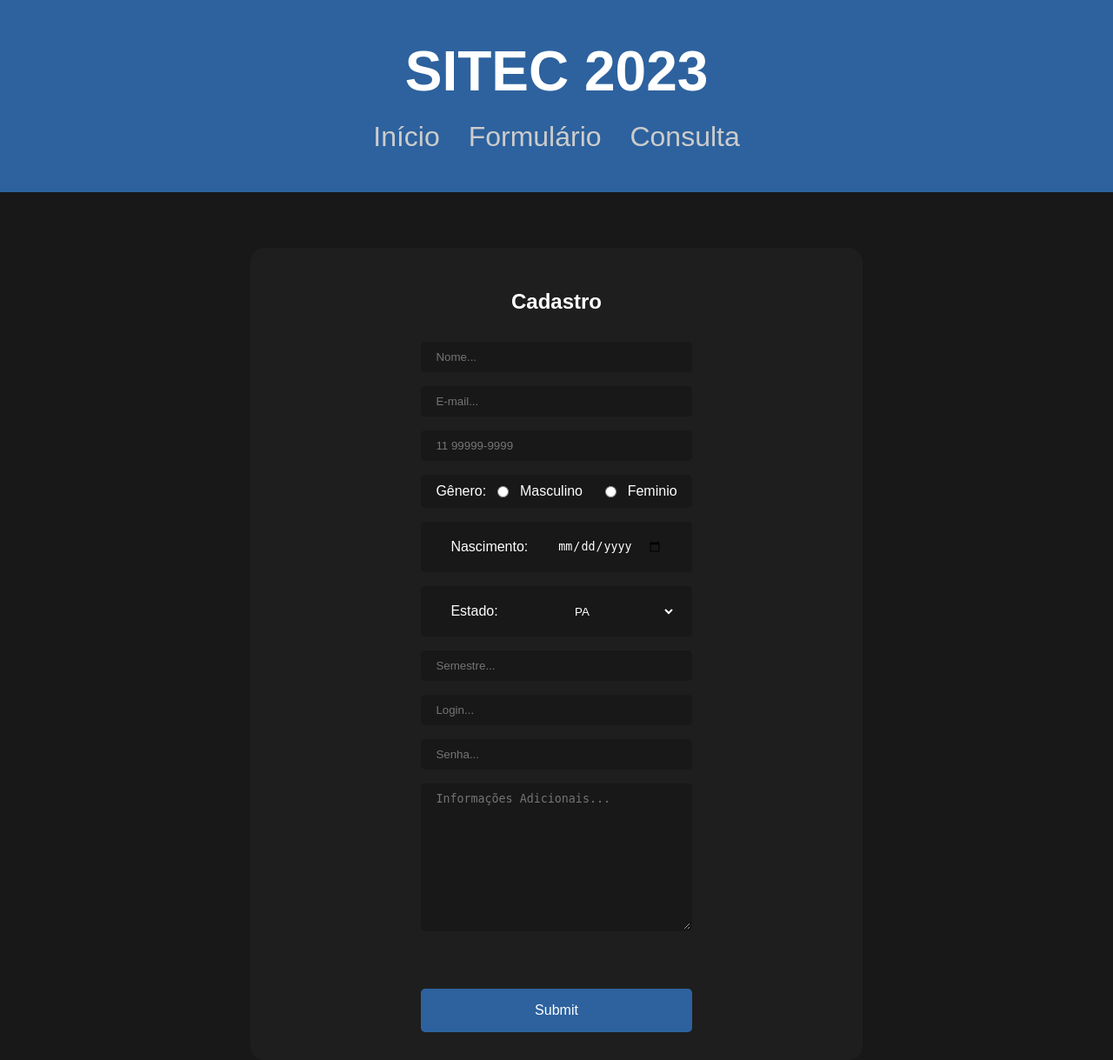
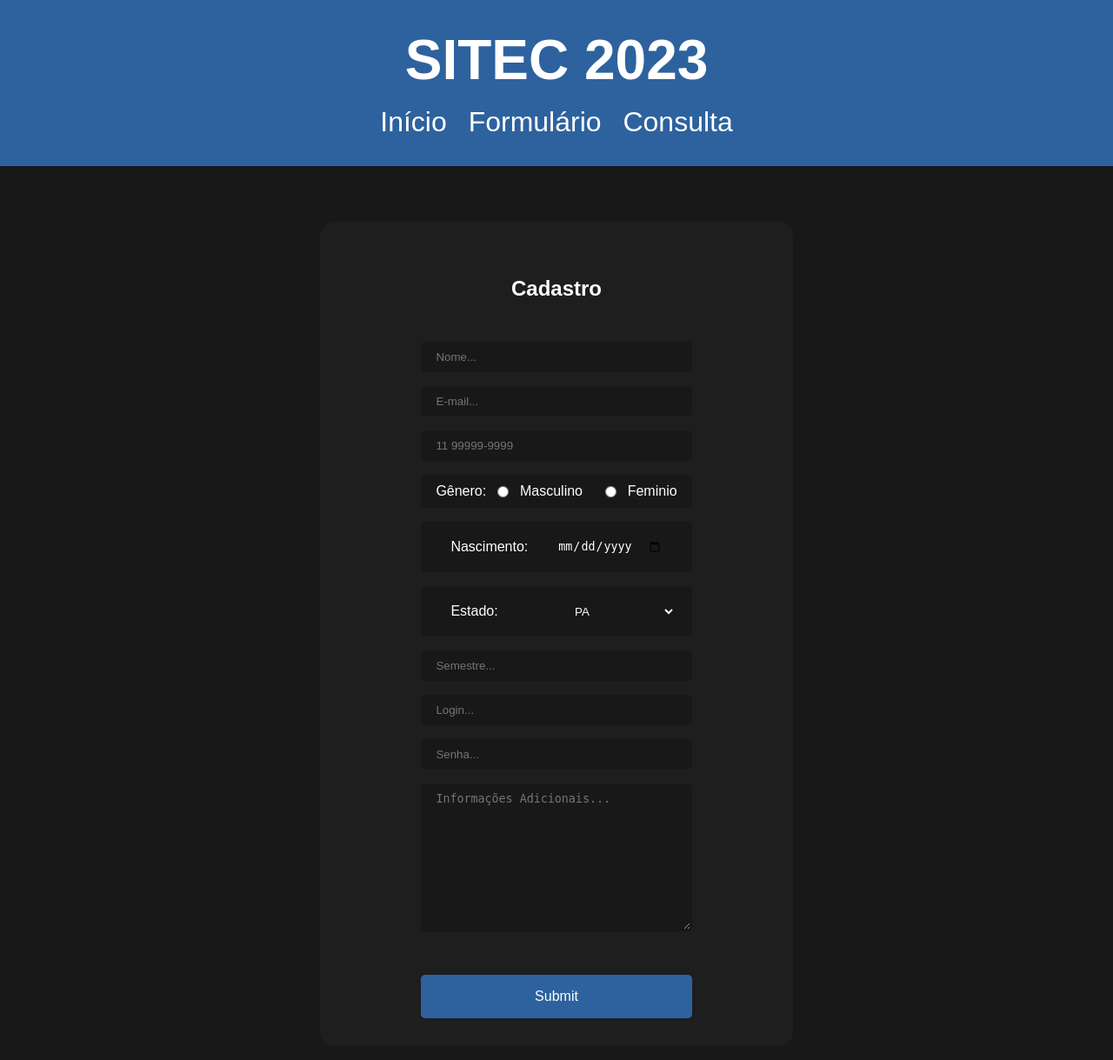
Before and after one commit to JoeMiran/sitec_2023, a PHP site: page /formulario.php in a window 1280 px wide. Shown: the whole page at 87% size. After the commit the page ends 1171 px from the top, so only its background shows below. Run offline with PHP 8.4, Linux system fonts and the light colour scheme; some web fonts are replaced.

Commit message:
On branch funciona  Your branch is up to date with 'origin/funciona'.  Changes to be committed: 	modified:   css/style.css 	modified:   formulario.php

```diff
--- a/css/style.css
+++ b/css/style.css
@@ -12,67 +12,77 @@
 * {
     margin: 0;
     padding: 0;
+    text-decoration: none;
+    color: var(--color-white);
 }
 
 body {
     font-family: Arial, Helvetica, sans-serif;
     background-color: var(--color-dark1);
-    color: var(--color-white);
     height: 100vh;
+    opacity: 1;
+    transition: opacity 0.5s ease-in-out;
 }
 
-img {
-    width: 180px;
-    margin-left: auto;
-    margin-right: auto;
-    justify-content: center;
+body.exiting {
+    opacity: 0;
 }
 
 /*
         ---- Formatação do cabeçalho ----
 */
 
-.cabecalho {
+.area-cabecalho {
+    display: flex;
+    flex-direction: column;
+    align-items: center;
     max-width: 100%;
     font-size: 2em;
     font-family: 'Low Gun Screen', sans-serif;
-    background: #e6e6e6;
+    background-color: var(--color-blue2);
+    padding: 32px;
+    gap: 16px;
 }
 
-#area-cabecalho {
-    background-color: var(--color-blue2);
-    padding: 35px;
-    padding-top: 35px;
-    text-align: center;
+#area-logo:hover{
+    transform: scale(1.2);
+    transition: all 1s;
+}
+
+/*
+        ---- Formatação de links ----
+*/
+
+#area-menu a{
+    border-radius: 8px;
+    padding:  8px;
 }
 
 
-#area-logo, #area-menu {
-    padding: 10px;
+#area-menu a:hover {
+    color: var(--color-dark1);
+    border-radius: 8px;
+    padding: 8px;
+    background-color: var(--color-blue1);
+    transition: all 1s;
 }
 
-.roxo {
-    color: var(--color-white);
+#area-cabecalho a:link, #area-cabecalho a:visited {
+    padding: 8px 12px;
 }
-.ano {
-    color: var(--color-white);
-}
+
 /*
         ---- Formatação da área principal ----
 */
 
 .container {
     display: flex;
-    width: 80%;
-    height: 490px;
-    margin-left: auto;
-    margin-right: auto;
-    margin-top: 170px;
     justify-content: center;
+    margin-top: 128px;
 }
 
 .area_principal {
-    width: 30%;
+    width: 20%;
     border-top-left-radius: 12px;
     border-bottom-left-radius: 12px;
     margin-top: 10px;
@@ -81,23 +91,26 @@ img {
     background-color: var(--color-blue2);
 }
 
+.area_principal img {
+    width: 176px;
+    margin: 0px auto;
+}
+
 .botoes {
     display: flex;
-    justify-content: space-evenly;
+    justify-content: space-around;
 }
 
-.botoes .botao_entrar,
+.botao_entrar,
 .botao_enviar {
-    padding: 1rem;
-    font-size: 1rem;
-    outline: none;
+    padding: 16px;
+    font-size: 16px;
     border: none;
     border-radius: 5px;
-    margin-top: 1rem;
     background-color: var(--color-blue2);
     color: var(--color-white);
     cursor: pointer;
-    transition: .3s;
+    transition: all .8s;
 }
 
 .botoes .botao_entrar:hover,
@@ -164,64 +197,40 @@ img {
 }
 
 /*
-        ---- Formatação de links ----
-*/
-
-a {
-    text-decoration: none;
-    border-radius: 0.5rem;
-}
-
-a:link, a:visited {
-    color: var(--color-blue1);
-}
-
-a:hover {
-    text-decoration: underline;
-}
-
-#area-cabecalho a:link, #area-cabecalho a:visited {
-    color: #CCC;
-    padding: 8px 12px;
-}
-
-#area-cabecalho a:hover {
-    color: #000;
-    background: var(--color-blue1) ;
-    text-decoration: none;
-    transition: all 1s;
-}
-
-/*
         ---- Formatação do formulário ----
 */
 .content {
-    width: 40rem;
-    margin-top: 4rem;
-    margin-left: auto;
-    margin-right: auto;
-    margin-bottom: 4rem;
-    background-color: var(--color-dark2);
-    padding: 2rem;
-    border-radius: 1rem;
-    overflow: auto;
     display: flex;
     justify-content: center;
     align-items: center;
+    width: 480px;
+    margin-top: 64px;
+    margin-left: auto;
+    margin-right: auto;
+    margin-bottom: 64px;
+    background-color: var(--color-dark2);
+    padding: 32px;
+    border-radius: 16px;
 }
 
 .text {
-    margin-top: 1rem;
-    margin-bottom: 1rem;
+    margin: 16px 0px;
     text-align: center;
     color: var(--color-white);
+    padding: 15px;
+}
 
+fieldset {
+    flex-wrap: wrap;
+    border-radius: 10px;
+    padding: 1.25rem;
+    margin-bottom: 25px;
 }
 
 .content form {
     display: flex;
     flex-direction: column;
-    gap: 1rem;
+    gap: 16px;
 }
 
 .span-required {
--- a/formulario.php
+++ b/formulario.php
@@ -15,12 +15,9 @@ include_once 'salvaFormulario.php';
 </head>
 
 <body>
-
-    <div class="cabecalho">
-
-        <div id="area-cabecalho">
+    <div class="area-cabecalho">
          <div id="area-logo">
-                <h1><span class="roxo">SITEC </span><span class="branco">2023</span></h1>
+             <h1><span class="roxo">SITEC </span><span class="ano">2023</span></h1>
          </div>
 
          <div id="area-menu">
@@ -28,10 +25,8 @@ include_once 'salvaFormulario.php';
              <a href="">Formulário</a>
              <a href="consulta.php">Consulta</a>
          </div>
-
      </div>
 
-    </div>
     <div class="content">
         <form id="form" action="salvaFormulario.php" method="POST">
             <h2 class="text">Cadastro</h2>
@@ -85,6 +80,21 @@ include_once 'salvaFormulario.php';
             <input class="botao_enviar" name="botao_enviar" type="submit"></input>
         </form>
     </div>
+
+    <script>
+         // Quando um link ou botão é clicado
+         document.querySelectorAll('a, button').forEach(link => {
+             link.addEventListener('click', (event) => {
+                 event.preventDefault(); // Impede o comportamento padrão de seguir o link imediatamente
+                 const destination = link.getAttribute('href'); // Obtém o destino do link
+                 document.querySelector('body').classList.add('exiting'); // Adiciona a classe .exiting
+                 setTimeout(() => {
+                     window.location.href = destination; // Redireciona para o destino após a transição
+                 }, 500); // Tempo da transição em milissegundos (0,5 segundos)
+             });
+         });
+     </script>
+
 </body>
 
 </html>
```
Also changed, not shown: other parts of css/style.css (+33 -42 lines). Lines whose indentation alone changed are shown as unchanged.
